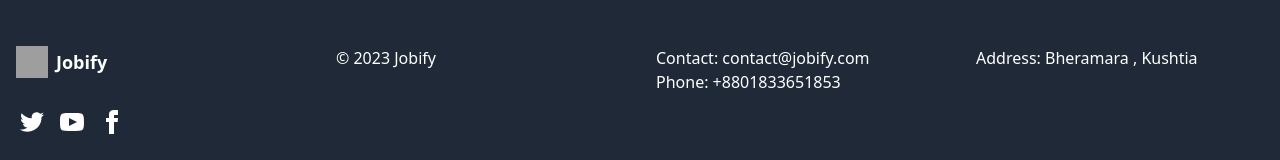
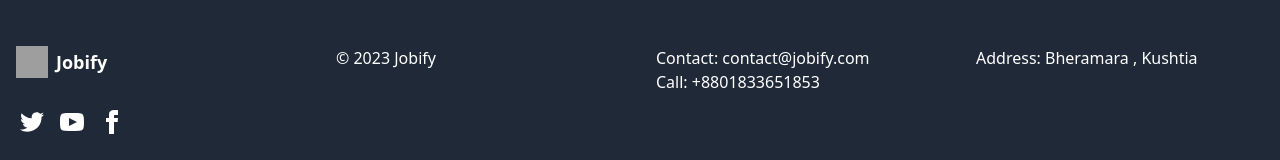
Before and after one commit to meskatabusayed/job-site-client, a React (Vite) app: page /login in a window 1280 px wide. Shown: the part 880-1040 px from the top of the page. Built offline with nearby package versions, Linux system fonts and the light colour scheme; no server answers; grey boxes are pictures that could not be loaded.

Commit message:
Fix client-side rendering issues

```diff
--- a/src/pages/Shared/Footer/Footer.jsx
+++ b/src/pages/Shared/Footer/Footer.jsx
@@ -13,7 +13,7 @@ const Footer = () => {
         </div>
         <div className="w-full md:w-1/4 p-4">
           <p>Contact: contact@jobify.com</p>
-          <p>Phone: +8801833651853</p>
+          <p>Call: +8801833651853</p>
         </div>
         <div className="w-full md:w-1/4 p-4">
           <p>Address: Bheramara , Kushtia</p>
```
